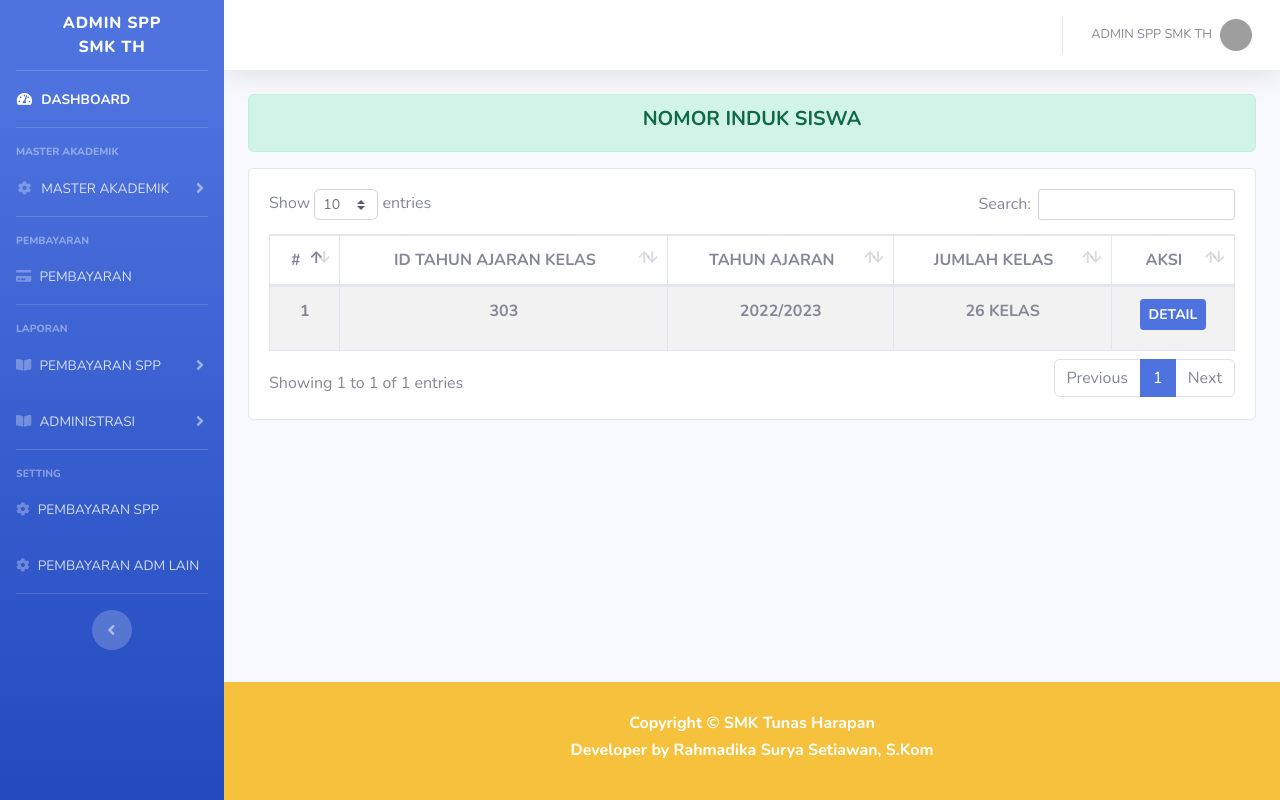
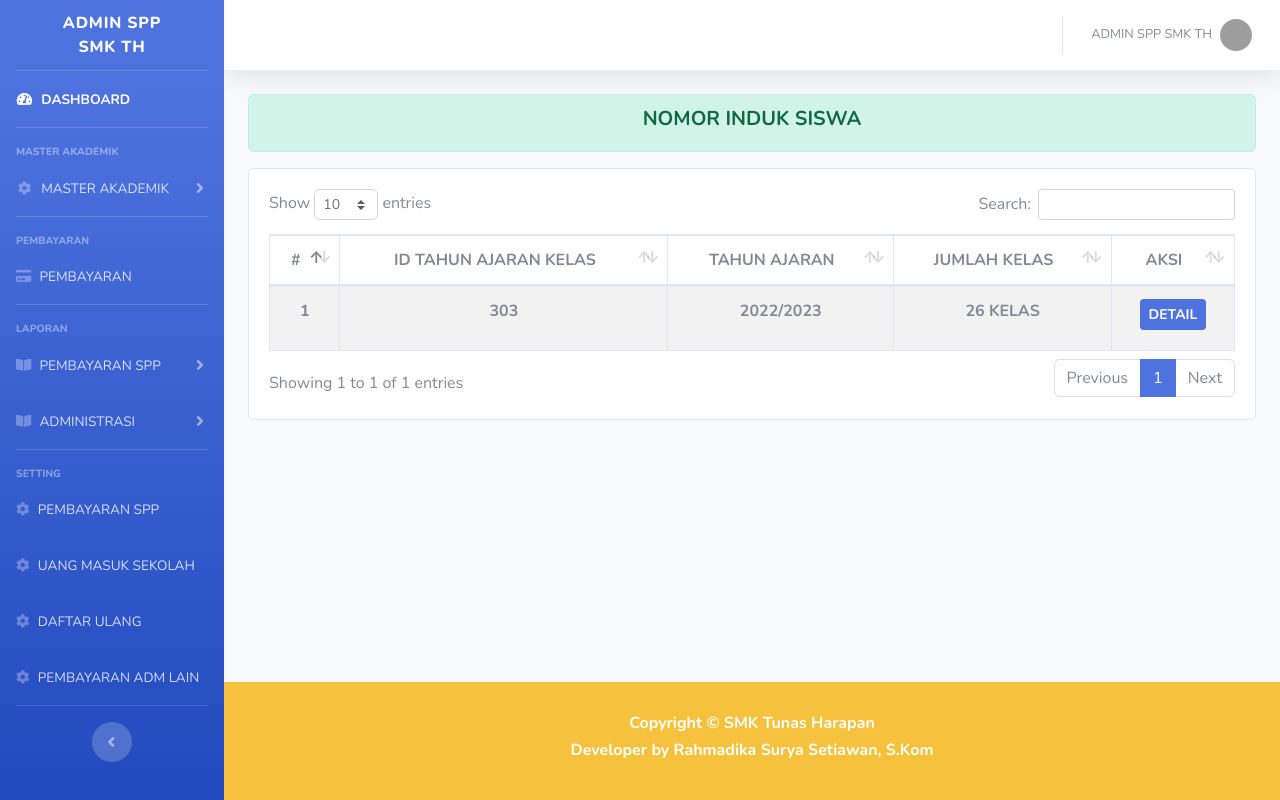
Before and after one commit to webdev14program/sppth_terbaru, a CodeIgniter app: page /sppth_terbaru/Peserta_didik/detail_nis_kelas_tahun_ajaran/303 in a window 1280 px wide. Run offline with CodeIgniter, Linux system fonts and the light colour scheme; data comes from the database, SQL or seed files in the repository; grey boxes are pictures that could not be loaded.

Commit message:
MVC UPDATE

```diff
--- a/application/controllers/Peserta_didik.php
+++ b/application/controllers/Peserta_didik.php
@@ -160,7 +160,7 @@ class Peserta_didik extends CI_Controller
 
 		$this->db->where('id_siswa', $id_siswa);
 		$this->db->update('siswa', $data);
-        redirect('Dashboard/data_siswa_non_aktif');
+		redirect('Peserta_didik/data_siswa_non_aktif');
 	}
 
 	public function detail_data_siswa($id_tahun_ajaran)
--- a/application/views/SPP/pembayaran_spp_per_nis.php
+++ b/application/views/SPP/pembayaran_spp_per_nis.php
@@ -125,7 +125,7 @@
 									</td>
 									<td>
 										<h5 class="text-center">
-											<a class="btn btn-success btn-sm" target="_blank" href="<?= base_url() ?>Dashboard/detail_pembayaran_adm_lain/<?= $row['siswa_tahun_ajaran'] ?>">Pembayaran</a>
+											<a class="btn btn-success btn-sm" href="<?= base_url() ?>Dashboard/detail_pembayaran_adm_lain/<?= $row['siswa_tahun_ajaran'] ?>">Pembayaran</a>
 										</h5>
 									</td>
 							</tr>
--- a/application/views/tampilan_dashboard.php
+++ b/application/views/tampilan_dashboard.php
@@ -100,8 +100,19 @@
 		<li class="nav-item">
 			<a class="nav-link" href="<?= base_url() ?>Setting/daftar_setting_pembayaran_adm_lain">
 				<i class="fas fa-cog"></i>
+				<span class="text-uppercase">Uang Masuk SEKOLAH</span></a>
+		</li>
+		<li class="nav-item">
+			<a class="nav-link" href="<?= base_url() ?>Setting/daftar_setting_pembayaran_adm_lain">
+				<i class="fas fa-cog"></i>
+				<span class="text-uppercase">Daftar Ulang</span></a>
+		</li>
+		<li class="nav-item">
+			<a class="nav-link" href="<?= base_url() ?>Setting/daftar_setting_pembayaran_adm_lain">
+				<i class="fas fa-cog"></i>
 				<span class="text-uppercase">Pembayaran ADM Lain</span></a>
 		</li>
+
 		<!-- Divider -->
 		<hr class="sidebar-divider d-none d-md-block">
 
--- a/application/views/tampilan_home.php
+++ b/application/views/tampilan_home.php
@@ -4,7 +4,7 @@
 			<div class="card-body">
 				<div class="row">
 					<div class="col-md">
-						<h5 class="text-white font-weight-bold text-uppercase">SPP smk tunas harapan</h5>
+						<h5 class="text-white font-weight-bold text-uppercase">SPP smk tunas harapan (<?= $tahun_ajaran['tahun_ajaran'] ?>)</h5>
 					</div>
 					<div class="col-md mx-auto">
 						<h5 class="text-white font-weight-bold text-uppercase text-right">Tanggal <?= date("Y-m-d") ?></h5>
@@ -78,7 +78,7 @@
 								<h5 class="font-weight-bolder text-white" style="text-transform: uppercase;">Jumlah ADM LAIN</h5>
 							</div>
 							<div class="card-body">
-						 		<table class="table table-border">
+								<table class="table table-border">
 									<tbody>
 										<h4 class="font-weight-bold "><?= $hasil_rupiah = "Rp " . number_format($jumlah_adm_lain_terbaru['jumlah'], 2, ',', '.') ?></h4>
 									</tbody>
```
Also changed, not shown: application/config/database.php (+26 -26 lines), application/controllers/Uang_masuk_sekolah.php (added, +14 -0 lines). Lines whose indentation alone changed are shown as unchanged.
